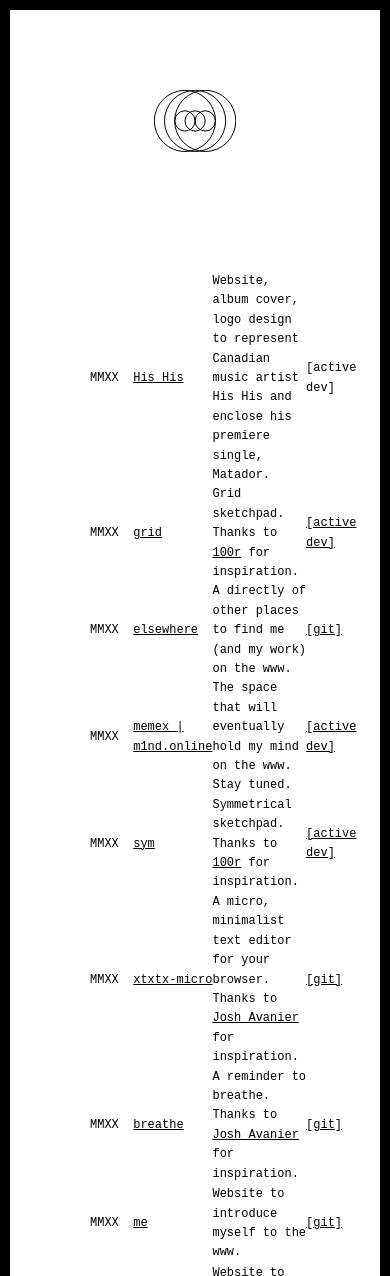
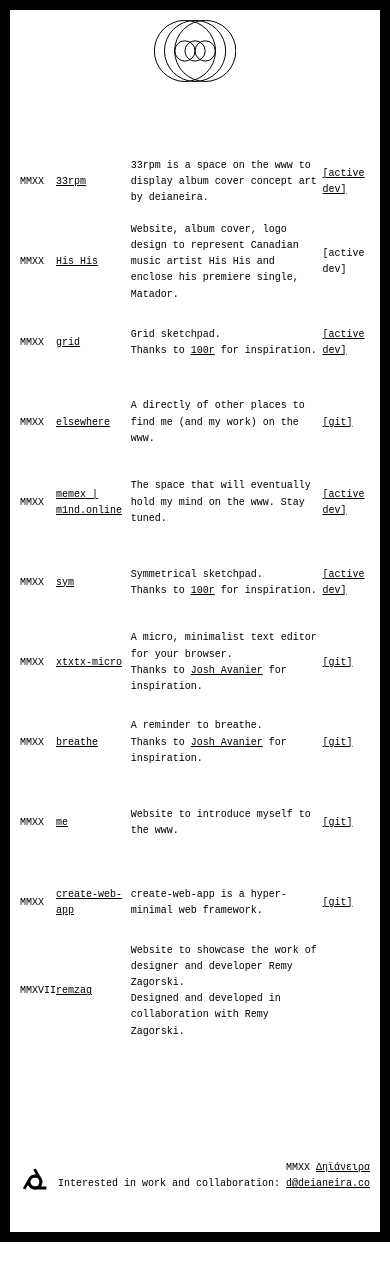
Before and after one commit to de1ane1ra/work, a plain HTML site: page index.html in a window 390 px wide. Shown: the top 1276 px of the page. After the commit the page ends 1242 px from the top, so only its background shows below. Drawn offline with Linux system fonts and the light colour scheme.

Commit message:
Added a few styling rules for a better reading experience on lower resolution  devices (targetting primarily mobile phones), added a few entries

```diff
--- a/index.html
+++ b/index.html
@@ -10,22 +10,23 @@
             *{margin:0;padding:0;outline:none;box-sizing:border-box;}
             ::selection{background-color:#000000;color:#FFFFFF;}
             html{font-size:10px;}
-            body{font-size:1.2rem;line-height:1.618;font-family:monospace;padding: 8rem;border:1rem solid #000000;min-height:100vh;}
-            svg{fill:none;stroke:#000000;margin:0 auto 12rem auto;display:block;}
+            body{font-size:1.2rem;line-height:1.618;font-family:monospace;padding:8rem;border:1rem solid #000000;min-height:100vh;}
             a,a:visited{color:#000000;}
             a:hover{text-decoration:none;}
             tr{height:8rem;}
             table {width:100%;border-collapse:collapse;}
             footer{margin-top:12rem;text-align:right;}
             img{display:block;max-width:100%;}
-            #webring{width:30px;position:relative;top:-20px;}
+            #mark{fill:none;stroke:#000000;margin:0 auto 12rem auto;display:block;}
+            #webring{width:30px;position:relative;top:-28px;}
             #webring:hover{transform:rotate(360deg);transition:transform 0.6s ease-in-out;}
+            @media screen and (max-width: 600px){body{padding:1rem;font-size:1rem;}#mark{margin:0 auto 6rem auto;}}
         </style>
     </head>
 
     <body>
         <main>
-            <svg xmlns="http://www.w3.org/2000/svg" viewBox="0 0 82.17 61.9" width="82.17px">
+            <svg id="mark" xmlns="http://www.w3.org/2000/svg" viewBox="0 0 82.17 61.9" width="82.17px">
                 <circle cx="30.95" cy="30.95" r="30.6"/>
                 <circle cx="51.22" cy="30.95" r="30.6"/>
                 <circle cx="51.22" cy="30.95" r="10.13"/>
@@ -38,9 +39,16 @@
                 <tbody>
                     <tr>
                         <td><span>MMXX</span></td>
+                        <td><a href="https://github.com/de1ane1ra/33rpm" target="_blank" rel="noopener noreferrer">33rpm</a></td>
+                        <td><span>33rpm is a space on the www to display album cover concept art by deianeira.</span></td>
+                        <td><a href="https://github.com/de1ane1ra/33rpm" target="_blank" rel="noopener noreferrer">[active dev]</a></td>
+                    </tr>
+
+                    <tr>
+                        <td><span>MMXX</span></td>
                         <td><a href="https://hishis.net" target="_blank" rel="noopener noreferrer">His His</a></td>
                         <td><span>Website, album cover, logo design to represent Canadian music artist His His and enclose his premiere single, Matador.</span></td>
-                        <td>[active dev]</a>
+                        <td>[active dev]</a></td>
                     </tr>
 
                     <tr>
@@ -93,6 +101,13 @@
                     </tr>
 
                     <tr>
+                        <td><span>MMXX</span></td>
+                        <td><a href="https://github.com/de1ane1ra/create-web-app" target="_blank" rel="noopener noreferrer">create-web-app</a></td>
+                        <td><span>create-web-app is a hyper-minimal web framework.</span></td>
+                        <td><a href="https://github.com/de1ane1ra/create-web-app" target="_blank" rel="noopener noreferrer">[git]</a></td>
+                    </tr>
+
+                    <tr>
                         <td><span>MMXVII</span></td>
                         <td><a href="http://www.remzag.com/" target="_blank" rel="noopener noreferrer">remzag</a></td>
                         <td><span>Website to showcase the work of designer and developer Remy Zagorski.<br/>Designed and developed in collaboration with Remy Zagorski.</span></td>
```
